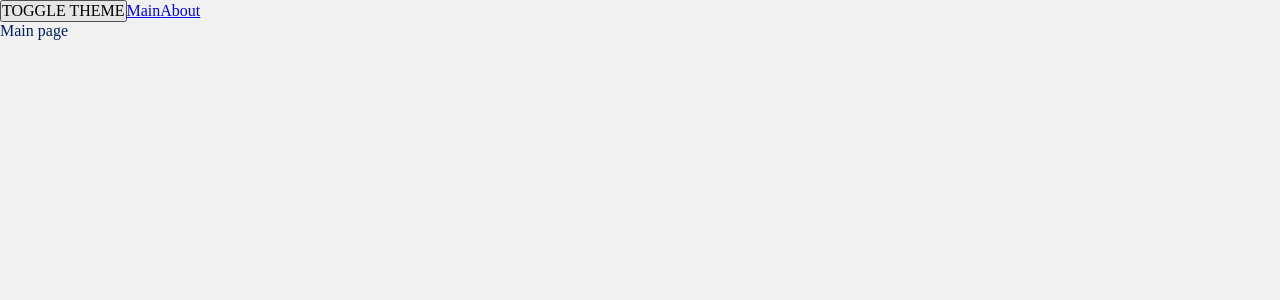
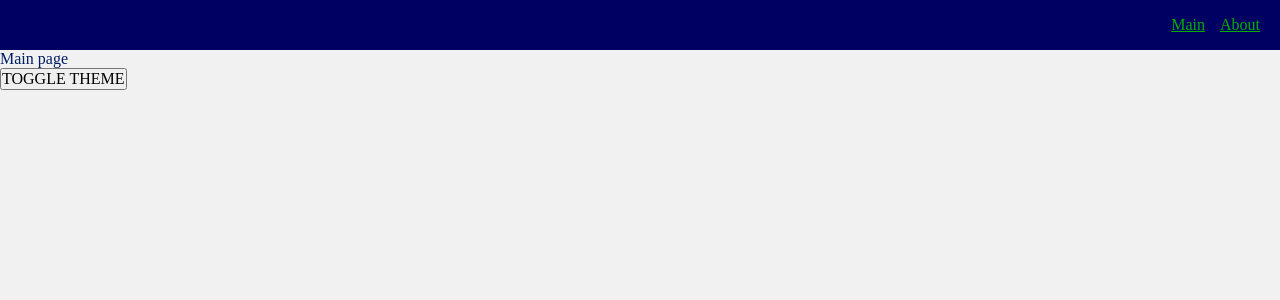
Before and after one commit to Echora-1/production-project, a React app: page / in a window 1280 px wide. Shown: the top 300 px of the page. Built offline with nearby package versions, Linux system fonts and the light colour scheme.

Commit message:
add Navbar, AppLink

```diff
--- a/src/app/App.tsx
+++ b/src/app/App.tsx
@@ -1,21 +1,20 @@
 import React from 'react';
 import './styles/index.scss';
-import {Link} from "react-router-dom";
 import {classNames} from "shared/lib/classNames/classNames";
 import {useTheme} from "./providers/ThemeProvider";
 import {AppRouter} from "app/providers/router";
+import {Navbar} from "widgets/Navbar";
 
 function App() {
     const {theme, toggleTheme} = useTheme()
 
     return (
         <div className={classNames('app', {}, [theme])}>
+            <Navbar />
+            <AppRouter />
             <button onClick={toggleTheme}>
                 TOGGLE THEME
             </button>
-            <Link to={'/'} >Main</Link>
-            <Link to={'/about'}>About</Link>
-            <AppRouter />
         </div>
     );
 }
--- a/src/app/styles/themes/dark.scss
+++ b/src/app/styles/themes/dark.scss
@@ -1,6 +1,10 @@
 .app.dark {
   --bg-color: #000063;
-
+  --inverted-bg-color: #f1f1f1;
   --primary-color: #016401;
   --secondary-color: #01af01;
+  --inverted-primary-color: #011d64;
+  --inverted-secondary-color: #0067ff;
+
+  --navbar-height: 50px
 }
--- a/src/app/styles/themes/normal.scss
+++ b/src/app/styles/themes/normal.scss
@@ -1,6 +1,11 @@
 .app.light {
   --bg-color: #f1f1f1;
+  --inverted-bg-color: #000063;
+  --primary-color: #011d64;
+  --secondary-color: #0067ff;
+  --inverted-primary-color: #016401;
+  --inverted-secondary-color: #01af01;
 
-  --primary-color: #011d64;
-  --secondary-color: #0147af;
+  --navbar-height: 50px
+
 }
--- a/src/shared/lib/classNames/classNames.ts
+++ b/src/shared/lib/classNames/classNames.ts
@@ -1,9 +1,9 @@
 type Mods = Record<string, boolean | string>
 
-export function classNames(cls: string, mods: Mods, additional: string[]): string {
+export function classNames(cls: string, mods: Mods = {}, additional: string[] = []): string {
     return [
         cls,
-        ...additional,
+        ...additional.filter(Boolean),
         ...Object.entries(mods)
             .filter(([className, value]) => Boolean(value))
             .map(([className]) => className)
--- /dev/null
+++ b/src/shared/ui/AppLink/AppLink.module.scss
@@ -0,0 +1,11 @@
+.AppLink {
+  color: var(--primary-color);
+}
+
+.primary {
+  color: var(--primary-color);
+}
+
+.secondary {
+  color: var(--inverted-secondary-color);
+}
--- /dev/null
+++ b/src/shared/ui/AppLink/AppLink.tsx
@@ -0,0 +1,27 @@
+import {classNames} from "shared/lib/classNames/classNames";
+import cls from './AppLink.module.scss'
+import {FC} from "react";
+import {Link, LinkProps} from "react-router-dom";
+
+export enum  AppLinkTheme {
+    PRIMARY='primary',
+    SECONDARY='secondary',
+}
+
+interface AppLinkProps extends LinkProps{
+    className?: string,
+    theme?: AppLinkTheme;
+}
+export const AppLink: FC<AppLinkProps> = (props) => {
+    const {to, className, children, theme = AppLinkTheme.PRIMARY, ...otherProps} = props
+    return (
+        <Link
+            to={to}
+            className={classNames(cls.AppLink, {}, [className, cls[theme]])}
+            {...otherProps}
+        >
+
+            {children}
+        </Link>
+    );
+}
--- /dev/null
+++ b/src/widgets/Navbar/index.ts
@@ -0,0 +1 @@
+export {Navbar} from './ui/Navbar'
--- /dev/null
+++ b/src/widgets/Navbar/ui/Navbar.module.scss
@@ -0,0 +1,16 @@
+.Navbar {
+  width: 100%;
+  height: var(--navbar-height);
+  background: var(--inverted-bg-color);
+  display: flex;
+  align-items: center;
+  padding: 20px;
+}
+
+.links {
+  margin-left: auto;
+}
+
+.mainLink {
+  margin-right: 15px;
+}
--- /dev/null
+++ b/src/widgets/Navbar/ui/Navbar.tsx
@@ -0,0 +1,18 @@
+import React from 'react';
+import {classNames} from "shared/lib/classNames/classNames";
+import cls from './Navbar.module.scss'
+import {AppLink, AppLinkTheme} from "shared/ui/AppLink/AppLink";
+
+interface NavbarProps {
+    className?: string,
+}
+export function Navbar({className}: NavbarProps) {
+    return (
+        <div className={classNames(cls.Navbar, {}, [className])}>
+            <div className={cls.links}>
+                <AppLink theme={AppLinkTheme.SECONDARY} to={'/'} className={cls.mainLink} >Main</AppLink>
+                <AppLink theme={AppLinkTheme.SECONDARY} to={'/about'}>About</AppLink>
+            </div>
+        </div>
+    );
+}
```
